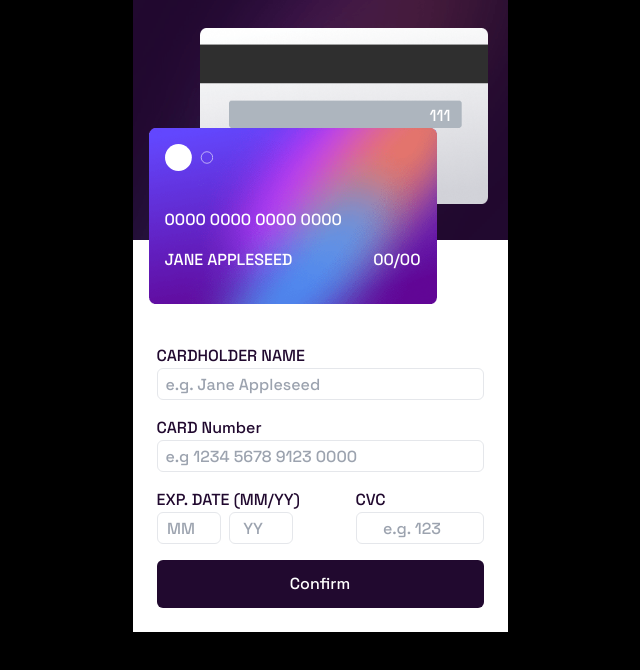
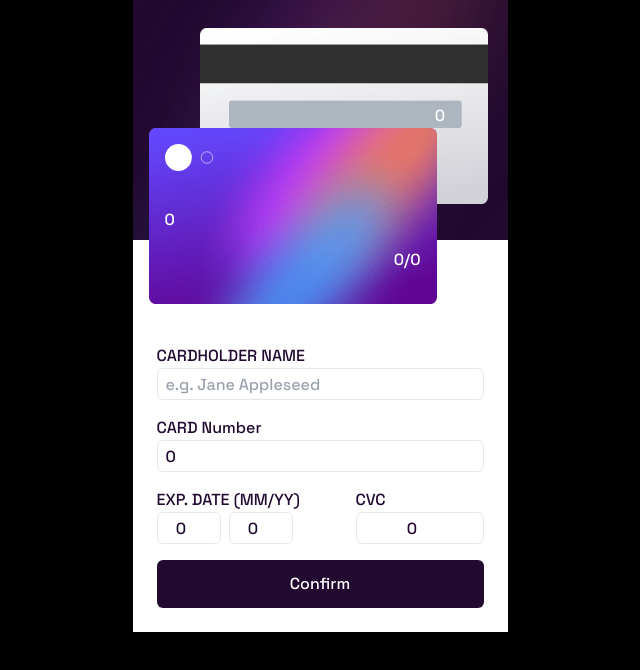
Before and after one commit to theisolatedmonk/interactive_card_details, a Next.js app: page / in a window 1280 px wide. Shown: the top 670 px of the page, without its empty margins (320-960 px from the left). Built offline with nearby package versions, Linux system fonts and the light colour scheme.

Commit message:
initial logic created

```diff
--- a/src/pages/index.tsx
+++ b/src/pages/index.tsx
@@ -4,39 +4,62 @@ import cardBack from "@/images/bg-card-back.png";
 import cardFront from "@/images/bg-card-front.png";
 import cardLogo from "@/images/card-logo.svg";
 import iconComplete from "@/images/icon-complete.svg";
-import React, { ChangeEvent, useState } from 'react';
+import React, { ChangeEvent, useState } from "react";
 
-function TextInput() {
-  const [value, setValue] = useState('');
-
-  const handleChange = (event:  React.ChangeEvent<HTMLInputElement>)=> {
-    setValue(event.target.value);
-  }
+interface FormValues {
+  name: string;
+  cardNumber: number;
+  month: number;
+  year: number;
+  cvc: number;
 }
 
-export default function Home() {
-  function handleChange(event: ChangeEvent<HTMLInputElement>): void {
-    ;
-  }
+export default function PaymentForm() {
+  const [formValues, setFormValues] = useState<FormValues>({
+    name: "",
+    cardNumber: 0,
+    month: 0,
+    year: 0,
+    cvc: 0,
+  });
+
+  const handleInputChange = (event: React.ChangeEvent<HTMLInputElement>) => {
+    const { name, value } = event.target;
+    setFormValues({ ...formValues, [name]: value });
+  };
 
   return (
     <main
-      className={`flex min-h-screen flex-col items-center justify-between font-space-grotesk bg-black `} >
+      className={`flex min-h-screen flex-col items-center justify-between font-space-grotesk bg-black `}
+    >
       <div className="w-[375px]">
-      <Image className="z-20 ml-4 mt-32 w-72 h-44 absolute " src={cardFront} alt="" />
+        <Image
+          className="z-20 ml-4 mt-32 w-72 h-44 absolute "
+          src={cardFront}
+          alt=""
+        />
         <div className="absolute w-72 h-44 ml-4 mt-32 flex flex-col z-40 p-4 gap-4  text-white">
           <Image className="  w-12 absolute " src={cardLogo} alt="" />
-      <div className=" mt-16">0000 0000 0000 0000</div>
+          <div className=" mt-16"> {formValues.cardNumber}</div>
           <div className="flex justify-between">
-        <p>JANE APPLESEED</p>
-        <p>00<span>/</span>00</p>
+            <p>{formValues.name}</p>
+            <p>
+              {formValues.month}
+              <span>/</span>
+              {formValues.year}
+            </p>
           </div>
-
         </div>
         <div className="flex flex-col justify-center items-center bg-white w-[375px] ">
-          <Image className="z-0  relative" src={mobileBg} alt=""/>
-          <Image className="z-10 mb-[400px] ml-12 absolute w-72 h-44" src={cardBack} alt="" />
-          <div className="absolute z-30 h-6  mb-[400px] text-center w-20 ml-60  text-white ">111</div>
+          <Image className="z-0  relative" src={mobileBg} alt="" />
+          <Image
+            className="z-10 mb-[400px] ml-12 absolute w-72 h-44"
+            src={cardBack}
+            alt=""
+          />
+          <div className="absolute z-30 h-6  mb-[400px] text-center w-20 ml-60  text-white ">
+            {formValues.cvc}
+          </div>
           <div className="bothstat flex">
             <div className="mt-20 w-[375px] flex outline-none gap-4 text-[hsl(278,68%,11%)]  flex-col p-6">
               <div className="flex flex-col">
@@ -45,14 +68,20 @@ export default function Home() {
                   className="h-8 border rounded-md p-2  w-full"
                   type="text"
                   placeholder="e.g. Jane Appleseed"
+                  name="name"
+                  value={formValues.name}
+                  onChange={handleInputChange}
                 />
               </div>
               <div className=" flex flex-col">
                 <p>CARD Number</p>
                 <input
-              onChange={handleChange} className="h-8 border rounded-md p-2  w-full focus:border-[hsl(278,68%,11%)] "
+                  className="h-8 border rounded-md p-2  w-full focus:border-[hsl(278,68%,11%)] "
                   type="number"
                   placeholder="e.g 1234 5678 9123 0000"
+                  name="cardNumber"
+                  value={formValues.cardNumber}
+                  onChange={handleInputChange}
                 />
               </div>
               <div className="flex justify-between items-center w-full ">
@@ -63,11 +92,17 @@ export default function Home() {
                       className="h-8 border rounded-md p-2 text-center w-16"
                       type="number"
                       placeholder="MM"
+                      name="month"
+                      value={formValues.month}
+                      onChange={handleInputChange}
                     />
                     <input
                       className="h-8 border rounded-md p-2 text-center w-16"
                       type="number"
                       placeholder="YY"
+                      name="year"
+                      value={formValues.year}
+                      onChange={handleInputChange}
                     />
                   </div>
                 </div>
@@ -77,6 +112,9 @@ export default function Home() {
                     className="h-8 border rounded-md p-2 text-center w-32"
                     type="number"
                     placeholder="e.g. 123"
+                    name="cvc"
+                    value={formValues.cvc}
+                    onChange={handleInputChange}
                   />
                 </div>
               </div>
@@ -86,15 +124,15 @@ export default function Home() {
               </div>
             </div>
             <div className="mt-20 w-[375px] flex outline-none gap-6 text-[hsl(278,68%,11%)]  flex-col p-6 items-center justify-center my-6 hidden ">
-        <Image className="z-50 relative" src={iconComplete} alt=""/>
+              <Image className="z-50 relative" src={iconComplete} alt="" />
               <div className="flex flex-col items-center gap-2">
                 <p className="text-3xl">THANK YOU!</p>
                 <p>We've added your card details</p>
               </div>
-        <p  className="flex flex-col bg-[hsl(278,68%,11%)] items-center p-3 text-white w-full rounded-md">Continue</p>
-
+              <p className="flex flex-col bg-[hsl(278,68%,11%)] items-center p-3 text-white w-full rounded-md">
+                Continue
+              </p>
             </div>
-
           </div>
         </div>
       </div>
```
Lines whose indentation alone changed are shown as unchanged.
